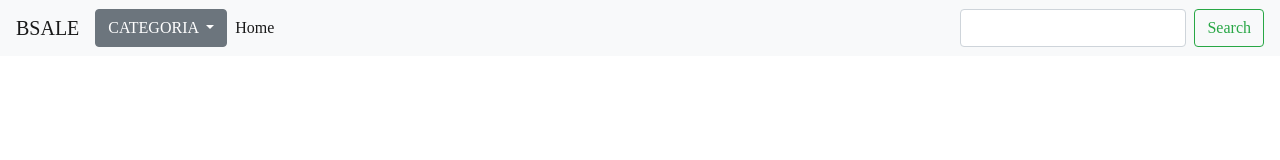
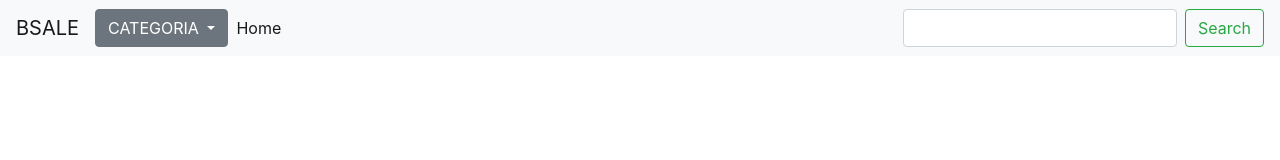
Before and after one commit to oscarn833/BBSALE, a website: page FRONTEND/index.html in a window 1280 px wide. Drawn offline with nearby package versions, Linux system fonts and the light colour scheme; no server answers.

Commit message:
update 3

```diff
--- a/FRONTEND/css/style.css
+++ b/FRONTEND/css/style.css
@@ -1,7 +1,3 @@
-* {
-    font-family: JetBrains Mono;
-}
-
 .new-cards {
     display: grid;
     grid-template-columns: repeat(4, 1fr);
```
